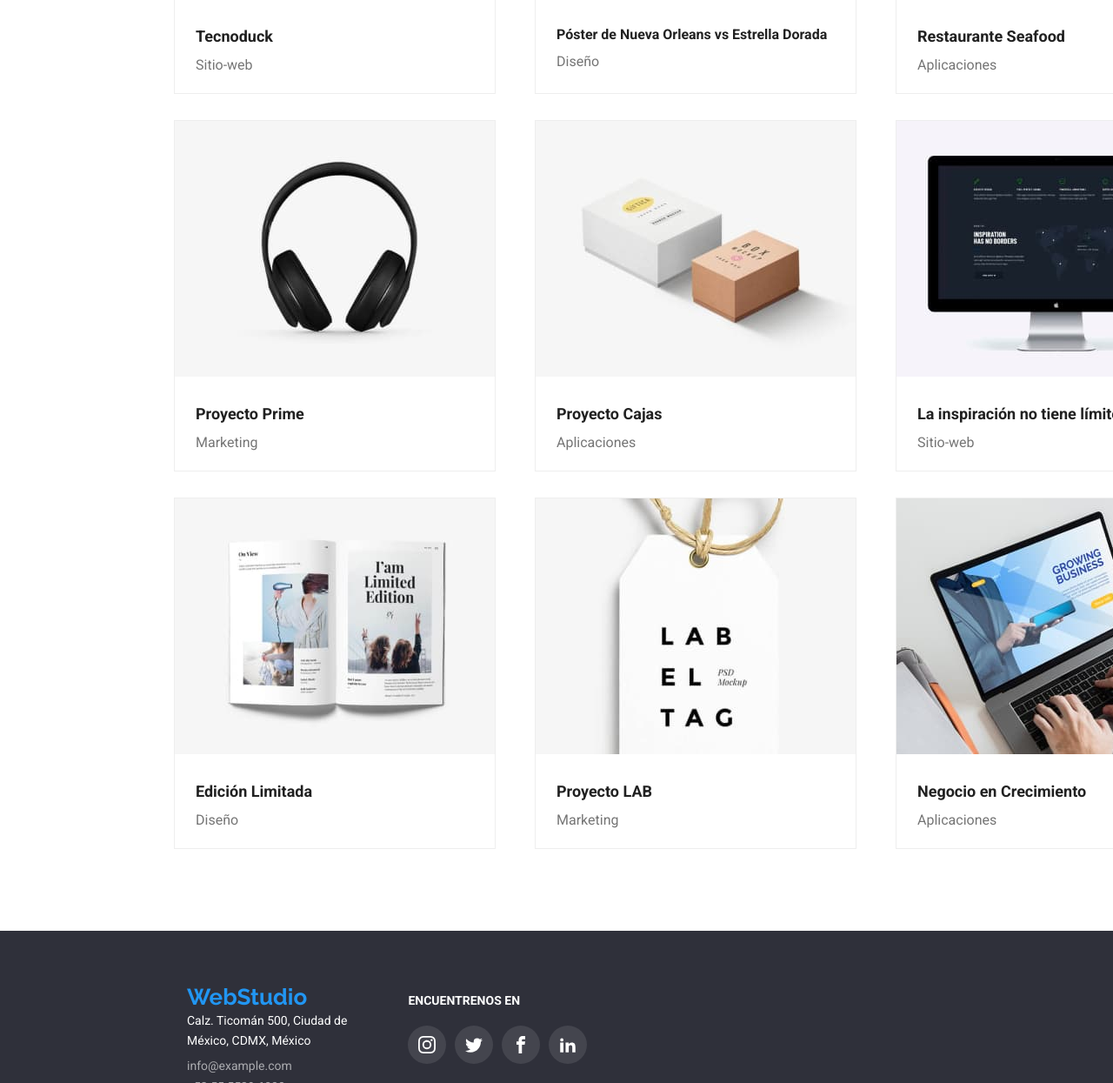
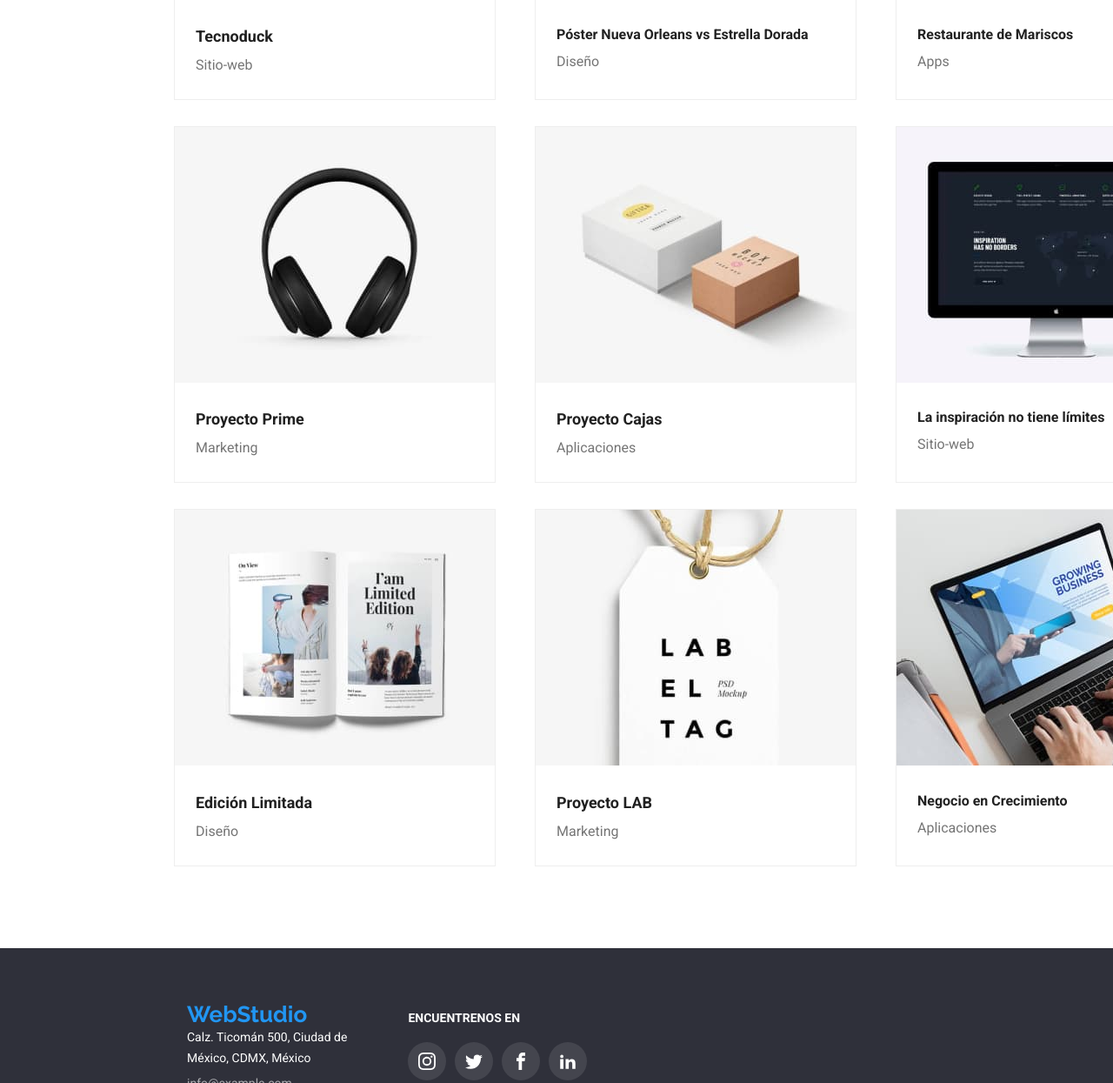
Before and after one commit to JossTorres91/goit-markup-hw-05, a plain HTML site: page portfolio.html in a window 1280 px wide. Shown: the part 559-1804 px from the top of the page at 87% size. Drawn offline with nearby package versions, Linux system fonts and the light colour scheme.

Commit message:
Commit07

```diff
--- a/css/styles.css
+++ b/css/styles.css
@@ -56,8 +56,7 @@ header>div,
 .position,
 address p,
 .footeradd,
-.category,
-.window {
+.category,.window{
     font-weight: 400;
 }
 
@@ -84,7 +83,8 @@ address p,
 .servicebtn:hover,
 .servicebtn:focus,
 .ourteamfig figure,
-.modal {
+.modal,
+.figdata div {
     background-color: #fff;
 }
 
@@ -107,8 +107,7 @@ address p,
 .filter button:hover,
 .filter button:focus,
 .findus span,
-.wedopic div span,
-.window {
+.wedopic div span {
     color: #fff;
 }
 
@@ -173,8 +172,7 @@ h2 {
     font-size: 36px;
 }
 
-.title,
-.window {
+.title, .window {
     font-size: 18px;
 }
 
@@ -219,8 +217,7 @@ address p,
 .ourteamicons a:hover,
 .footericons a:hover,
 .clientsicon div,
-.clientsicon div:hover,
-.figdata:hover {
+.clientsicon div:hover{
     cursor: pointer;
 }
 
@@ -283,11 +280,11 @@ footer,
 .clientsicon div,
 .clientsicon div:hover,
 .active::after,
+.backdrop,
+.close,
 .row1,
 .row2,
-.row3,
-.backdrop,
-.close {
+.row3 {
     display: flex;
 }
 
@@ -301,9 +298,7 @@ header nav,
 .features,
 .clientsicon,
 .footericons,
-.row1,
-.row2,
-.row3 {
+.row1,.row2,.row3{
     justify-content: space-between;
 }
 
@@ -361,11 +356,10 @@ footer,
 .section,
 .clients,
 .clientsicon,
+.backdrop,
 .row1,
 .row2,
-.row3,
-.figdata figcaption,
-.backdrop {
+.row3 {
     width: 100%;
 }
 
@@ -593,13 +587,12 @@ address p {
     top: -70px;
 }
 .wedopic div span,
-.figdata figcaption,
-.window,
-.close{
+.close,
+.figdata div,
+.window{
     position: relative;
 }
-.wedo div span,
-.figdata {
+.wedo div span {
     width: 370px;
 }
 
@@ -611,8 +604,7 @@ address p {
     height: 70px;
 }
 
-.wedopic div,
-.window {
+.wedopic div {
     height: 294px;
 }
 
@@ -628,57 +620,22 @@ address p {
     margin-top: 28px;
 }
 
-.row1,
-.row2 {
-    height: 434px;
-}
-
-.figdata {
-    height: 404px;
-    border: 1px solid #eee;
-    overflow: hidden;
-}
-
-.figdata figcaption {
-    height: 110px;
-    padding: 20px 24px;
-    z-index: 2;
-    background-color: #FFFFFF;
-}
-
-.window {
-    line-height: 1.55;
-    padding: 63px 24px;
-    background-color: hsl(207, 90%, 54%, 90%);
-    top: -110px;
-    transition: transform 250ms cubic-bezier(0.4, 0, 0.2, 1);
-}
-.backdrop,
-.window{
+.backdrop{
     z-index: 1;
-}
-.figdata:hover {
-    box-shadow: 0px 1px 1px rgba(0, 0, 0, 0.12),
-        0px 4px 4px rgba(0, 0, 0, 0.06),
-        1px 4px 6px rgba(0, 0, 0, 0.16);
-}
-
-.figdata:hover .window {
-    transform: translateY(-299px);
 }
 
 .backdrop.is-hidden {
     visibility: hidden;
     opacity: 0;
     pointer-events: none;
-    transform: scale(150%);
+    transform: scale(0);
 }
 .backdrop {
     visibility: visible;
     opacity: 1;
     height: 100%;
     position: fixed;
-    transform: scale(100%);
+    transform: scale(1);
     top: 0px;
     left: 0px;
     background: rgba(0, 0, 0, 0.2);
@@ -702,3 +659,37 @@ address p {
     width: 11px;
     height: 11px;
 }
+.row1,.row2{
+    padding-bottom: 30px;
+}
+.portimg{
+    width: 370px;
+    height: 410.5px;
+    overflow: hidden;
+    border: 1px solid #eee;
+}
+.figdata div{
+    padding: 20px 24px;
+    height: 110px;
+    z-index: 2;
+}
+.window{
+    width: 368px;
+    height: 294px;
+    background-color: hsl(207, 90%, 54%, 90%);
+    padding: 63px 24px;
+    line-height: 1.55;
+    color:#fff;
+    top: -110px;
+    z-index: 1;
+    transform: translateY(0px);
+    transition: transform 250ms cubic-bezier(0.4, 0, 0.2, 1);
+}
+.portimg:hover{
+    box-shadow: 0px 1px 1px rgba(0, 0, 0, 0.12),
+    0px 4px 4px rgba(0, 0, 0, 0.06),
+    1px 4px 6px rgba(0, 0, 0, 0.16);
+}
+.portimg:hover .window{
+    transform: translateY(-298px);
+}
--- a/portfolio.html
+++ b/portfolio.html
@@ -55,17 +55,19 @@
             <button type="button">Marketing</button>
           </div>
           <div class="row1">
-            <figure class="figdata">
+            <div class="portimg">
+              <div class="figdata">
                 <img
                   src="images/pic01hw02.jpg"
                   alt="img01hw02"
                   width="370"
                   height="294"
                 />
-              <figcaption>
+                <div>
                   <p class="title">Tecnoduck</p>
                   <p class="category">Sitio-web</p>
-              </figcaption>
+                </div>
+              </div>
               <div class="window">
                 <p>
                   Tecnoduck es una plataforma de distribución de coronavirus de
@@ -74,18 +76,20 @@
                   competencia.
                 </p>
               </div>
-            </figure>
-            <figure class="figdata">
+            </div>
+            <div class="portimg">
+              <div class="figdata">
                 <img
                   src="images/pic02hw02.jpg"
                   alt="img02hw02"
                   width="370"
                   height="294"
                 />
-              <figcaption>
-                <p class="titleb">Póster de Nueva Orleans vs Estrella Dorada</p>
+                <div>
+                  <p class="titleb">Póster Nueva Orleans vs Estrella Dorada</p>
                   <p class="category">Diseño</p>
-              </figcaption>
+                </div>
+              </div>
               <div class="window">
                 <p>
                   Tecnoduck es una plataforma de distribución de coronavirus de
@@ -94,18 +98,20 @@
                   competencia.
                 </p>
               </div>
-            </figure>
-            <figure class="figdata">
+            </div>
+            <div class="portimg">
+              <div class="figdata">
                 <img
                   src="images/pic03hw02.jpg"
                   alt="img03hw02"
                   width="370"
                   height="294"
                 />
-              <figcaption>
-                <p class="title">Restaurante Seafood</p>
-                <p class="category">Aplicaciones</p>
-              </figcaption>
+                <div>
+                  <p class="titleb">Restaurante de Mariscos</p>
+                  <p class="category">Apps</p>
+                </div>
+              </div>
               <div class="window">
                 <p>
                   Tecnoduck es una plataforma de distribución de coronavirus de
@@ -114,20 +120,22 @@
                   competencia.
                 </p>
               </div>
-            </figure>
+            </div>
           </div>
           <div class="row2">
-            <figure class="figdata">
+            <div class="portimg">
+              <div class="figdata">
                 <img
                   src="images/pic04hw02.jpg"
                   alt="img04hw02"
                   width="370"
                   height="294"
                 />
-              <figcaption>
+                <div>
                   <p class="title">Proyecto Prime</p>
                   <p class="category">Marketing</p>
-              </figcaption>
+                </div>
+              </div>
               <div class="window">
                 <p>
                   Tecnoduck es una plataforma de distribución de coronavirus de
@@ -136,18 +144,20 @@
                   competencia.
                 </p>
               </div>
-            </figure>
-            <figure class="figdata">
+            </div>
+            <div class="portimg">
+              <div class="figdata">
                 <img
                   src="images/pic05hw02.jpg"
                   alt="img05hw02"
                   width="370"
                   height="294"
                 />
-              <figcaption>
+                <div>
                   <p class="title">Proyecto Cajas</p>
                   <p class="category">Aplicaciones</p>
-              </figcaption>
+                </div>
+              </div>
               <div class="window">
                 <p>
                   Tecnoduck es una plataforma de distribución de coronavirus de
@@ -156,18 +166,20 @@
                   competencia.
                 </p>
               </div>
-            </figure>
-            <figure class="figdata">
+            </div>
+            <div class="portimg">
+              <div class="figdata">
                 <img
                   src="images/pic06hw02.jpg"
                   alt="img06hw02"
                   width="370"
                   height="294"
                 />
-              <figcaption>
-                <p class="title">La inspiración no tiene límites</p>
+                <div>
+                  <p class="titleb">La inspiración no tiene límites</p>
                   <p class="category">Sitio-web</p>
-              </figcaption>
+                </div>
+              </div>
               <div class="window">
                 <p>
                   Tecnoduck es una plataforma de distribución de coronavirus de
@@ -176,20 +188,22 @@
                   competencia.
                 </p>
               </div>
-            </figure>
+            </div>
           </div>
           <div class="row3">
-            <figure class="figdata">
+            <div class="portimg">
+              <div class="figdata">
                 <img
                   src="images/pic07hw02.jpg"
                   alt="img07hw02"
                   width="370"
                   height="294"
                 />
-              <figcaption>
+                <div>
                   <p class="title">Edición Limitada</p>
                   <p class="category">Diseño</p>
-              </figcaption>
+                </div>
+              </div>
               <div class="window">
                 <p>
                   Tecnoduck es una plataforma de distribución de coronavirus de
@@ -198,18 +212,20 @@
                   competencia.
                 </p>
               </div>
-            </figure>
-            <figure class="figdata">
+            </div>
+            <div class="portimg">
+              <div class="figdata">
                 <img
                   src="images/pic08hw02.jpg"
                   alt="img08hw02"
                   width="370"
                   height="294"
                 />
-              <figcaption>
+                <div>
                   <p class="title">Proyecto LAB</p>
                   <p class="category">Marketing</p>
-              </figcaption>
+                </div>
+              </div>
               <div class="window">
                 <p>
                   Tecnoduck es una plataforma de distribución de coronavirus de
@@ -218,18 +234,20 @@
                   competencia.
                 </p>
               </div>
-            </figure>
-            <figure class="figdata">
+            </div>
+            <div class="portimg">
+              <div class="figdata">
                 <img
                   src="images/pic09hw02.jpg"
                   alt="img09hw02"
                   width="370"
                   height="294"
                 />
-              <figcaption>
-                <p class="title">Negocio en Crecimiento</p>
+                <div>
+                  <p class="titleb">Negocio en Crecimiento</p>
                   <p class="category">Aplicaciones</p>
-              </figcaption>
+                </div>
+              </div>
               <div class="window">
                 <p>
                   Tecnoduck es una plataforma de distribución de coronavirus de
@@ -238,7 +256,7 @@
                   competencia.
                 </p>
               </div>
-            </figure>
+            </div>
           </div>
         </div>
       </div>
```
Lines whose indentation alone changed are shown as unchanged.
